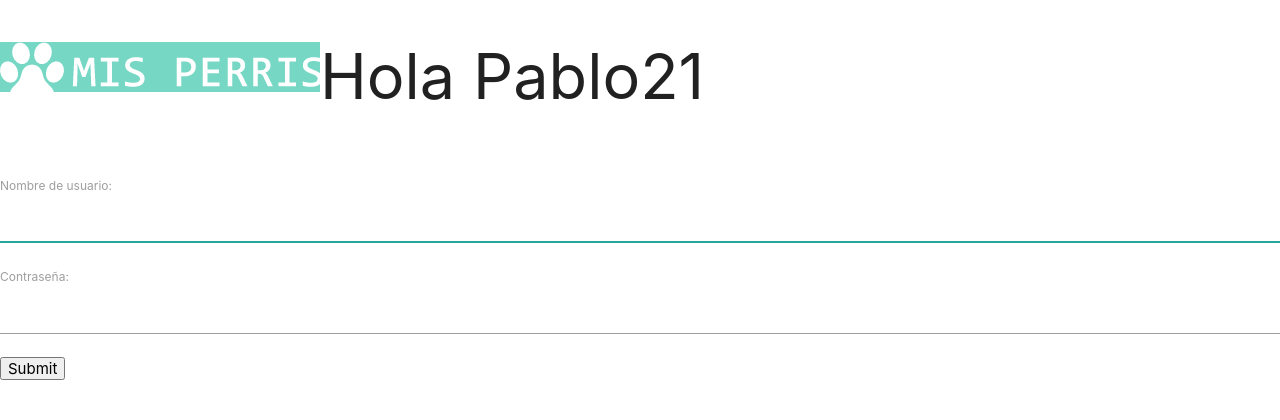
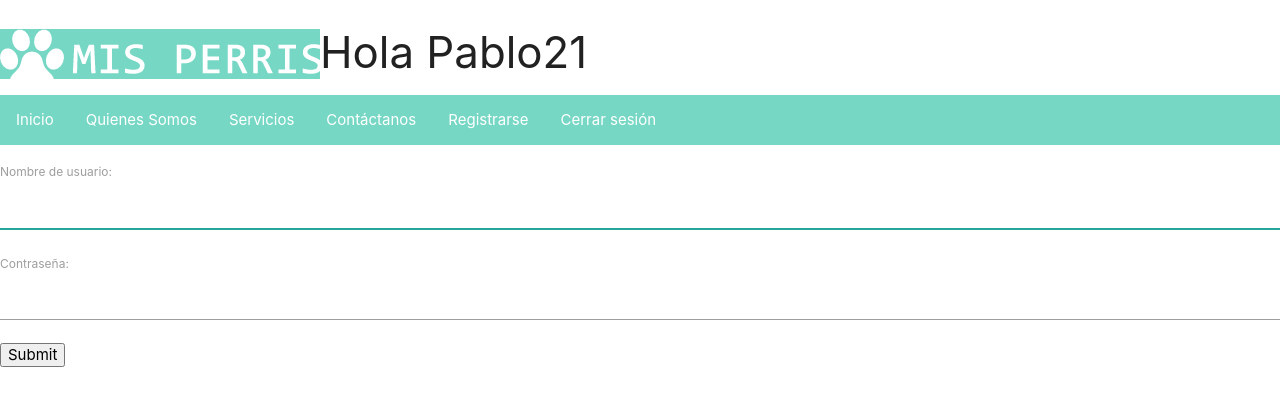
Before and after one commit to Justice2197/Proyecto-Final, a Django app: a page that uses mysite/web/templates/web/iniciar_sesion.html in a window 1280 px wide. Shown: the top 420 px of the page. Run offline with Django 3.2, Linux system fonts and the light colour scheme; a user stored in the database is signed in; some libraries are stand-ins or nearby versions.

Commit message:
iniciar_sesion

```diff
--- a/mysite/web/templates/web/iniciar_sesion.html
+++ b/mysite/web/templates/web/iniciar_sesion.html
@@ -17,8 +17,17 @@
 	<img src='{% static "img/logo.png" %}' alt="Mis Perris">
 </header>
 {% if user.is_authenticated %}
-	<h1>Hola {{ user.username }}</h1>
-	<a href="{% url 'sign_out' %}">Cerrar sesión</a>
+<h3>Hola {{ user.username }}</h3>
+	<div class="nav-content">
+		<ul class="topnav">
+			<li class="tab"><a class="active" href="{% url 'bienvenida' %}">Inicio</a></li>
+			<li class="tab"><a href="{% url 'somos'%}">Quienes Somos</a></li>
+			<li class="tab"><a href="{% url 'servicios' %}">Servicios</a></li>
+			<li class="tab"></a><a href="{% url 'contact' %}">Contáctanos</a></li>
+			<li class="tab"><a href="{% url 'sign_up' %}">Registrarse</a></li>
+			<li class="tab"><a href="{% url 'sign_out' %}">Cerrar sesión</a></li>
+		</ul>
+	</div>
 {% else %}
 <nav class="nav-extended">
 <div class="nav-wrapper">
```
